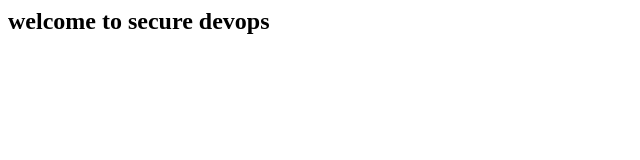
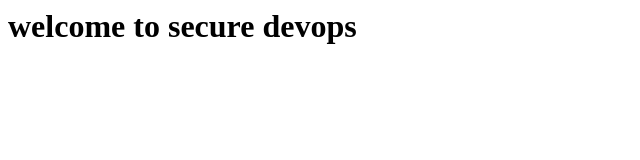
Before and after one commit to dasperot-ai/devop4_lab, a plain HTML site: page index.html in a window 1280 px wide. Shown: the whole page, without its empty margins (0-640 px from the left). Drawn offline with Linux system fonts and the light colour scheme.

Commit message:
Revert "change the heading"

```diff
--- a/index.html
+++ b/index.html
@@ -1 +1 @@
-<h2> welcome to secure devops </h2>
+<h1> welcome to secure devops </h1>
```
